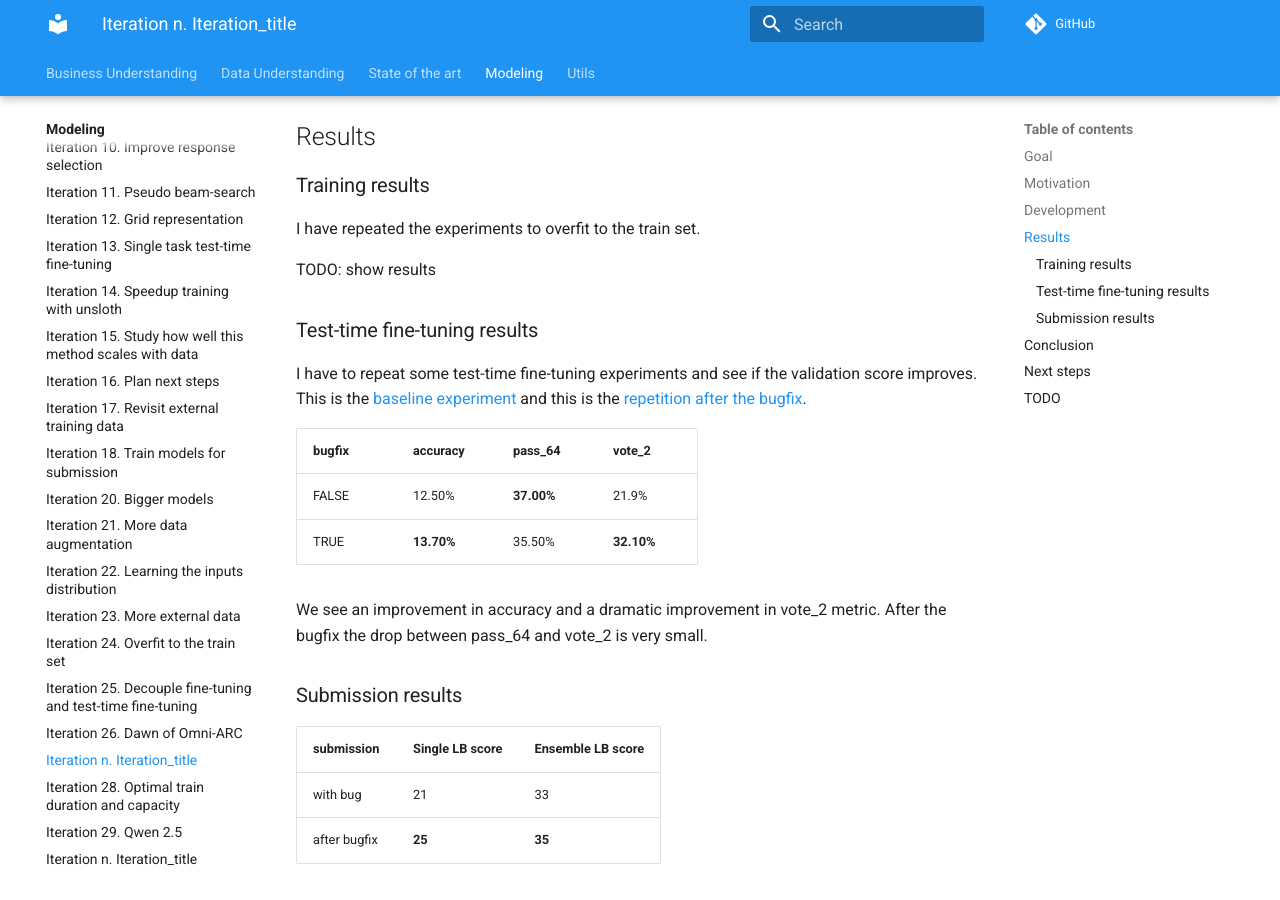
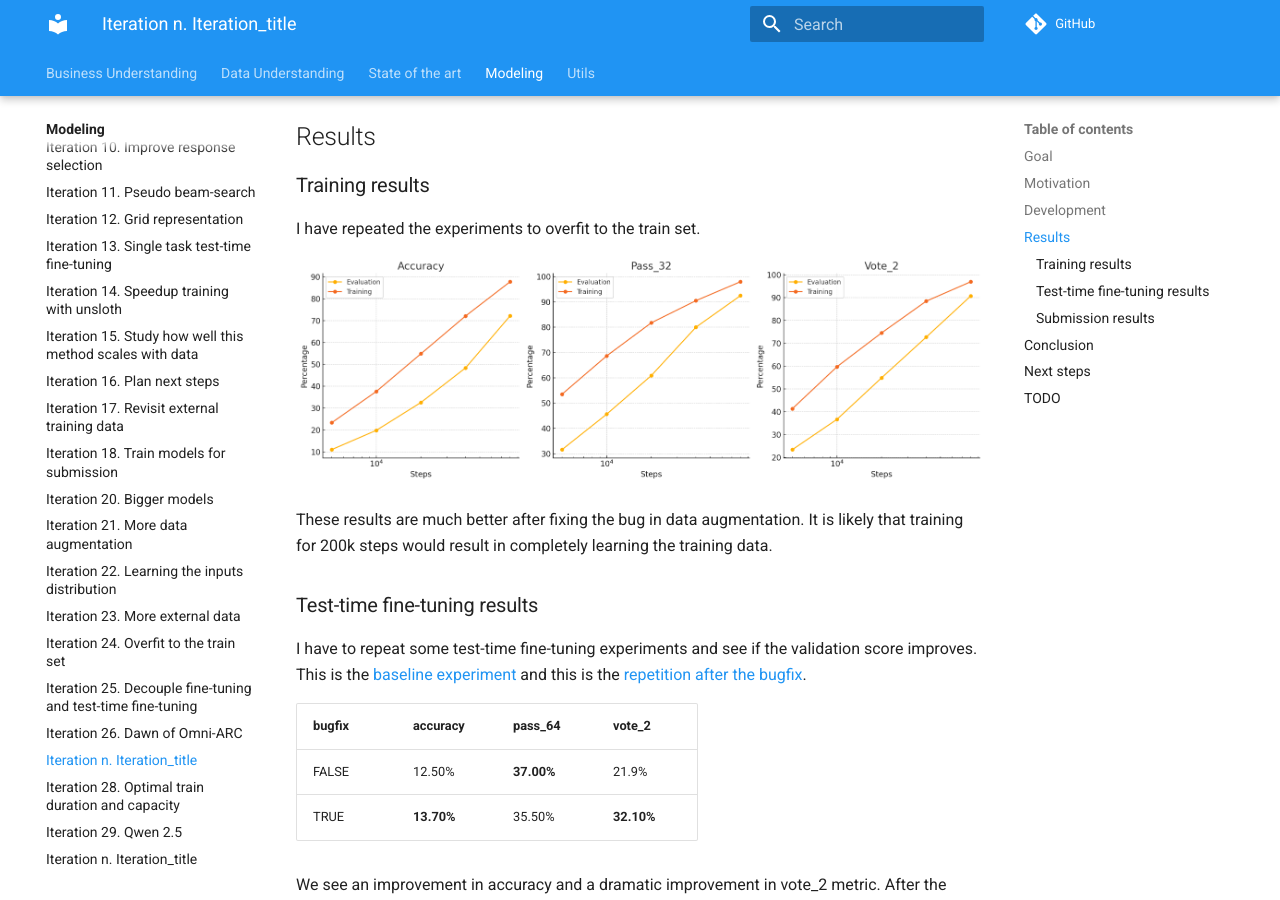
Before and after one commit to zhengjunyao-work/arc24, an MkDocs documentation site: the page built from docs/modeling/Iteration_27_fix_data_augmentation_bug.md, in a window 1280 px wide and 900 px high, scrolled down 694 px. Built offline with MkDocs 1.6.1 and Material for MkDocs 9.7.7, drawn with Linux system fonts in a browser that asks for light colours; comment, search, counter and statistics services are not loaded.

Commit message:
documented results

```diff
--- a/docs/modeling/Iteration_27_fix_data_augmentation_bug.md
+++ b/docs/modeling/Iteration_27_fix_data_augmentation_bug.md
@@ -27,7 +27,9 @@ test-time fine-tuned model.
 
 I have repeated the experiments to overfit to the train set.
 
-TODO: show results
+![train metrics](res/2024-09-23-16-33-09.png)
+
+These results are much better after fixing the bug in data augmentation. It is likely that training for 200k steps would result in completely learning the training data.
 
 ### Test-time fine-tuning results
 
```
Also changed, not shown: docs/modeling/res/2024-09-23-16-33-09.png (added).
